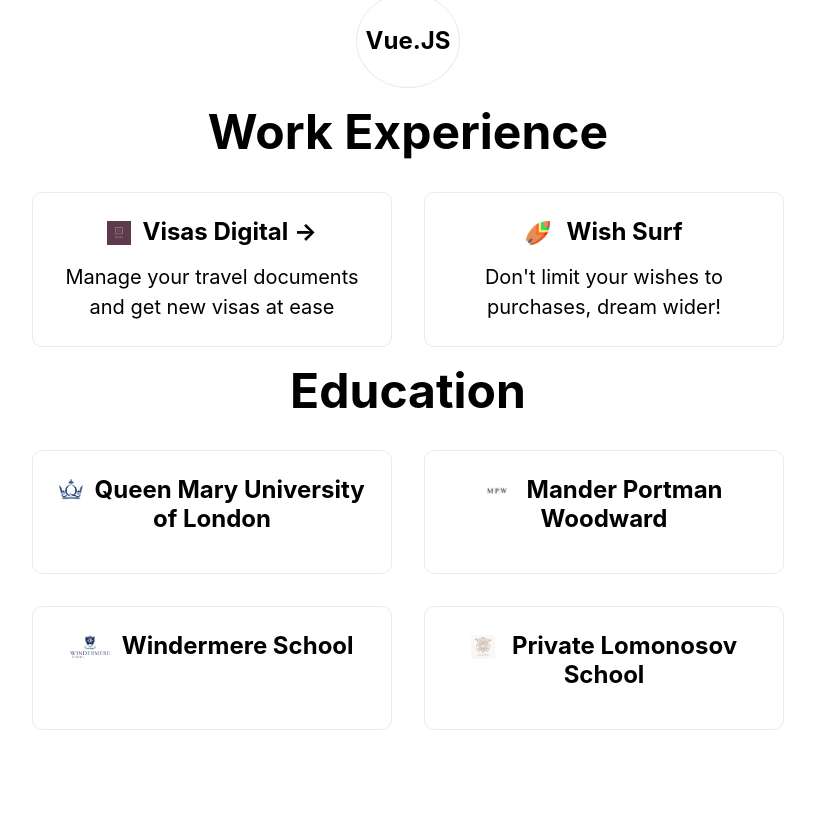
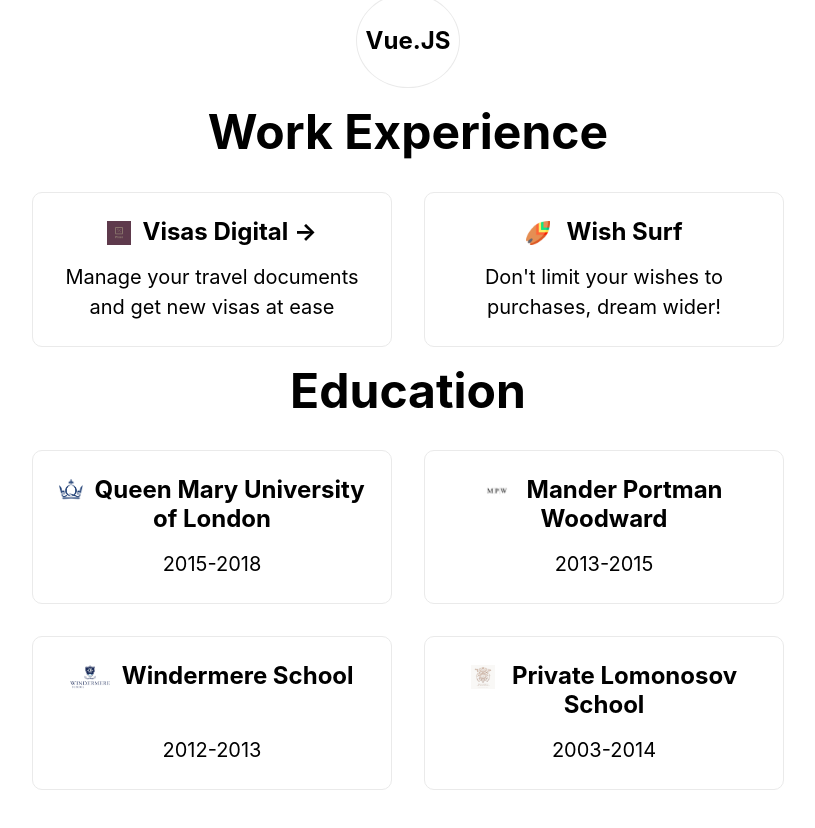
Before and after one commit to geekkun/aleks-kuznetsov-resume, a Next.js app: page / in a window 1280 px wide. Shown: the part 1138-1966 px from the top of the page, without its empty margins (232-1047 px from the left). Built offline with nearby package versions, Linux system fonts and the light colour scheme.

Commit message:
Update education

```diff
--- a/pages/index.js
+++ b/pages/index.js
@@ -129,14 +129,15 @@
                             <img src="/qmul.png" alt="Queen Mary University of London Logo" className={styles.logo}/>
                             <span> &nbsp;Queen Mary University of London</span>
                         </h3>
-                        {/*<p>Manage your travel documents and get new visas at ease</p>*/}
+
+                        <p>2015-2018</p>
                     </a>
 
                     <a href="https://www.mpw.ac.uk/" className={styles.card}>
                         <h3><img src="/mpw.jpg" alt="Mander Portman Woodward Logo" className={styles.logo}/>
                         <span> &nbsp; Mander Portman Woodward</span>
                         </h3>
-                        {/*<p>Don't limit your wishes to purchases, dream wider!</p>*/}
+                        <p>2013-2015</p>
                     </a>
                     <a href="https://www.windermereschool.co.uk/" className={styles.card}>
                         <h3>
@@ -145,14 +146,14 @@
                             <br />
                             <span>&nbsp;</span>
                         </h3>
-                        {/*<p>Manage your travel documents and get new visas at ease</p>*/}
+                        <p>2012-2013</p>
                     </a>
 
                     <a href="http://www.chastnayashkola.ru/" className={styles.card}>
                         <h3><img src="/lomonosov.jpg" alt="Mander Portman Woodward Logo" className={styles.logo}/>
                         <span> &nbsp; Private Lomonosov School</span>
                         </h3>
-                        {/*<p>Don't limit your wishes to purchases, dream wider!</p>*/}
+                        <p>2003-2014</p>
                     </a>
                 </div>
             </main>
```
